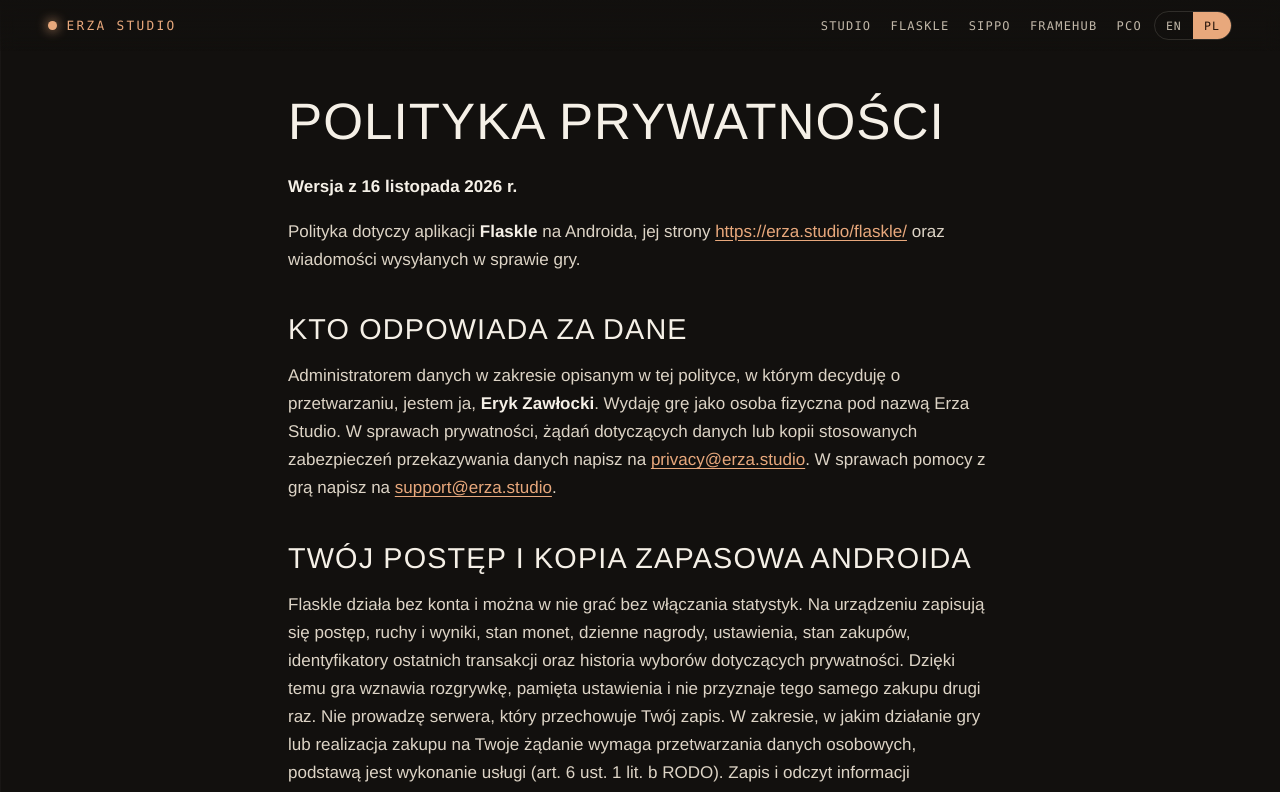
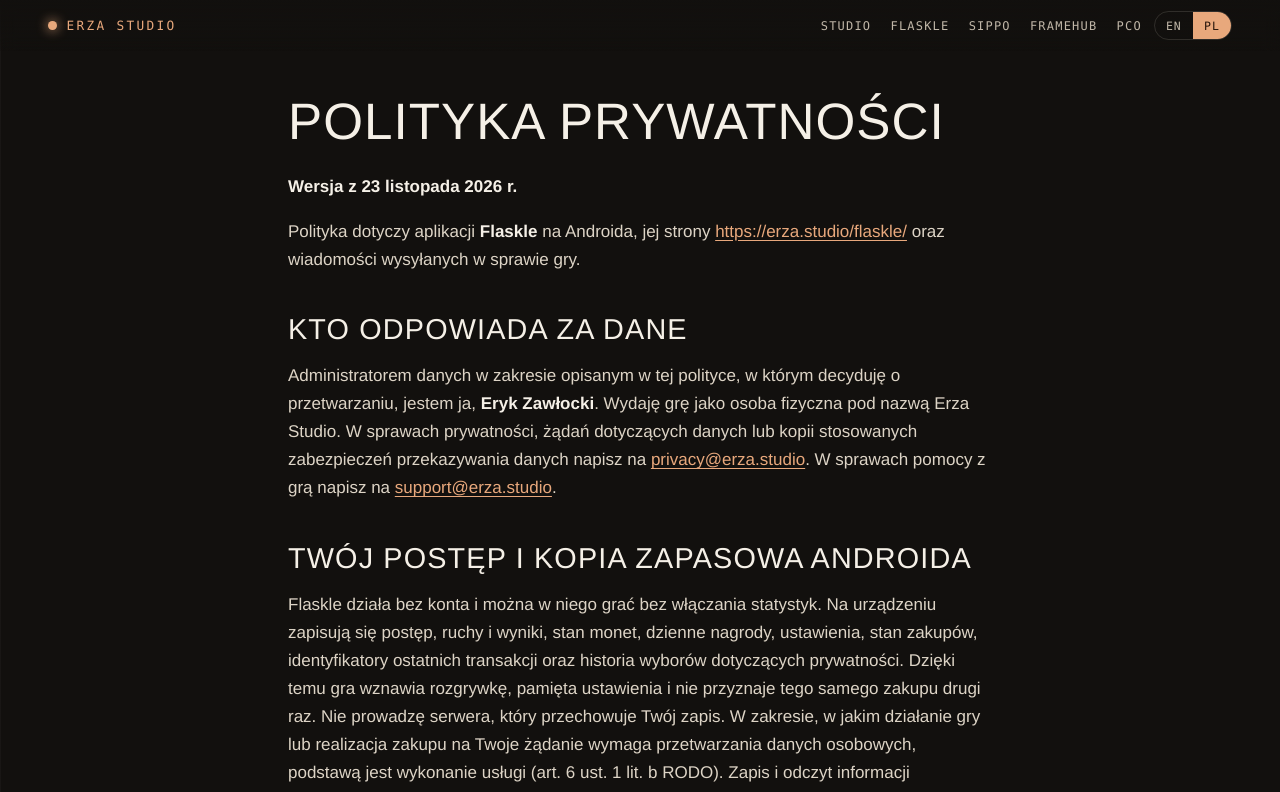
Before and after one commit to 9Erza/erza-studio-pages, a plain HTML site: page flaskle/privacy/index.html in a window 1280 px wide. Both pictures are taken after a click on the button "PL". Shown: the top 792 px of the page. Drawn offline with Linux system fonts and the light colour scheme.

Commit message:
Flaskle privacy policy: version date and Polish grammar after the rename
Co-Authored-By: Claude Opus 5.5 <noreply@anthropic.com>
Claude-Session: https://claude.ai/code/session_01KkmSYBtpEgUySGuXDJYv11

```diff
--- a/flaskle/privacy/index.html
+++ b/flaskle/privacy/index.html
@@ -16,7 +16,7 @@
 <a class="skip" href="#main"><span data-l="en">Skip to content</span><span data-l="pl">Przejdź do treści</span></a>
 <header class="top"><a class="brand" href="../../" aria-label="Erza Studio"><span class="dot" aria-hidden="true"></span>ERZA STUDIO</a><nav aria-label="Main" data-al-en="Main" data-al-pl="Główna"><a href="../../">Studio</a><a href="../../flaskle/">Flaskle</a><a href="../../sippo/">Sippo</a><a href="../../framehub/">FrameHub</a><a href="../../pco/">PCO</a></nav><div class="lang" role="group" aria-label="Language" data-al-en="Language" data-al-pl="Język"><button type="button" data-set="en" aria-pressed="true">EN</button><button type="button" data-set="pl" aria-pressed="false">PL</button></div></header>
 <main id="main">
-<h1><span data-l="en">Privacy Policy</span><span data-l="pl">Polityka prywatności</span></h1><section class="policy-language" id="en" lang="en" data-l="en"><p><strong>Version dated 16 November 2026</strong></p>
+<h1><span data-l="en">Privacy Policy</span><span data-l="pl">Polityka prywatności</span></h1><section class="policy-language" id="en" lang="en" data-l="en"><p><strong>Version dated 23 November 2026</strong></p>
 <p>This policy covers the Android app <strong>Flaskle</strong>, its website at <a href="https://erza.studio/flaskle/">https://erza.studio/flaskle/</a> and messages you send about the game.</p>
 <h2>Who is responsible</h2>
 <p><strong>Eryk Zawłocki</strong>, an individual developer publishing as Erza Studio, is the controller for the processing described here that he determines. For privacy questions, requests or a copy of applicable transfer safeguards, write to <a href="mailto:privacy@erza.studio">privacy@erza.studio</a>. For game support, write to <a href="mailto:support@erza.studio">support@erza.studio</a>.</p>
@@ -39,12 +39,12 @@
 <p>The service providers listed above may process data outside the European Economic Area. When applicable, transfers rely on an adequacy decision, including the EU–US Data Privacy Framework for certified recipients covered by it, or on applicable safeguards such as the European Commission&#x27;s standard contractual clauses. Contact <a href="mailto:privacy@erza.studio">privacy@erza.studio</a> for details about a transfer and where to obtain its safeguards. Data sent by the analytics and advertising SDKs use encrypted transport. I limit access to support and privacy correspondence to handling those matters.</p>
 <h2>Rights, requests and children</h2>
 <p>Depending on the purpose and legal basis, you can request access, correction, erasure, restriction or portability, or object to processing based on legitimate interests. To exercise these rights, write to <a href="mailto:privacy@erza.studio">privacy@erza.studio</a>. The game has no accounts. I may ask for limited additional information if needed to verify your identity or locate the data. You can complain to the data protection authority in your place of usual residence, work or the alleged infringement. In Poland that authority is the President of the Personal Data Protection Office (UODO). See <a href="https://uodo.gov.pl/pl/526/2464">https://uodo.gov.pl/pl/526/2464</a>.</p>
-<p>The game is not deliberately marketed to children. If you believe a child has provided personal data without the authorisation required by law, please contact <a href="mailto:privacy@erza.studio">privacy@erza.studio</a>.</p></section><section class="policy-language" id="pl" lang="pl" data-l="pl"><p><strong>Wersja z 16 listopada 2026 r.</strong></p>
+<p>The game is not deliberately marketed to children. If you believe a child has provided personal data without the authorisation required by law, please contact <a href="mailto:privacy@erza.studio">privacy@erza.studio</a>.</p></section><section class="policy-language" id="pl" lang="pl" data-l="pl"><p><strong>Wersja z 23 listopada 2026 r.</strong></p>
 <p>Polityka dotyczy aplikacji <strong>Flaskle</strong> na Androida, jej strony <a href="https://erza.studio/flaskle/">https://erza.studio/flaskle/</a> oraz wiadomości wysyłanych w sprawie gry.</p>
 <h2>Kto odpowiada za dane</h2>
 <p>Administratorem danych w zakresie opisanym w tej polityce, w którym decyduję o przetwarzaniu, jestem ja, <strong>Eryk Zawłocki</strong>. Wydaję grę jako osoba fizyczna pod nazwą Erza Studio. W sprawach prywatności, żądań dotyczących danych lub kopii stosowanych zabezpieczeń przekazywania danych napisz na <a href="mailto:privacy@erza.studio">privacy@erza.studio</a>. W sprawach pomocy z grą napisz na <a href="mailto:support@erza.studio">support@erza.studio</a>.</p>
 <h2>Twój postęp i kopia zapasowa Androida</h2>
-<p>Flaskle działa bez konta i można w nie grać bez włączania statystyk. Na urządzeniu zapisują się postęp, ruchy i wyniki, stan monet, dzienne nagrody, ustawienia, stan zakupów, identyfikatory ostatnich transakcji oraz historia wyborów dotyczących prywatności. Dzięki temu gra wznawia rozgrywkę, pamięta ustawienia i nie przyznaje tego samego zakupu drugi raz. Nie prowadzę serwera, który przechowuje Twój zapis. W zakresie, w jakim działanie gry lub realizacja zakupu na Twoje żądanie wymaga przetwarzania danych osobowych, podstawą jest wykonanie usługi (art. 6 ust. 1 lit. b RODO). Zapis i odczyt informacji potrzebnych do funkcji, z której chcesz skorzystać, korzysta z wyjątku dla niezbędnego dostępu do urządzenia, gdy stosuje się przepisy Prawa komunikacji elektronicznej.</p>
+<p>Flaskle działa bez konta i można w niego grać bez włączania statystyk. Na urządzeniu zapisują się postęp, ruchy i wyniki, stan monet, dzienne nagrody, ustawienia, stan zakupów, identyfikatory ostatnich transakcji oraz historia wyborów dotyczących prywatności. Dzięki temu gra wznawia rozgrywkę, pamięta ustawienia i nie przyznaje tego samego zakupu drugi raz. Nie prowadzę serwera, który przechowuje Twój zapis. W zakresie, w jakim działanie gry lub realizacja zakupu na Twoje żądanie wymaga przetwarzania danych osobowych, podstawą jest wykonanie usługi (art. 6 ust. 1 lit. b RODO). Zapis i odczyt informacji potrzebnych do funkcji, z której chcesz skorzystać, korzysta z wyjątku dla niezbędnego dostępu do urządzenia, gdy stosuje się przepisy Prawa komunikacji elektronicznej.</p>
 <p>Zależnie od ustawień Android może objąć zapis i jego kopię awaryjną systemową kopią zapasową albo przenieść je na inne urządzenie. Zapis zawiera wybór dotyczący statystyk. Gra resetuje ten wybór, kiedy wykryje przywrócenie zapisu. Reguły kopii wykluczają pliki bibliotek reklamowych i analitycznych. Za kopie i przywracanie odpowiada Android. Aby usunąć zapis lokalny, wyczyść dane aplikacji w ustawieniach Androida. Kopiami możesz zarządzać osobno w ustawieniach urządzenia i konta Google. Usunięcie zapisu nie anuluje zakupów w Google Play.</p>
 <h2>Reklamy i wybory dotyczące prywatności reklam</h2>
 <p>Gra korzysta z <strong>Google AdMob</strong>, aby finansować rozwój. Może wyświetlić reklamę pełnoekranową po poziomie oraz udostępnia dobrowolne reklamy za nagrody w grze. Zakup „Bez reklam” usuwa reklamy pełnoekranowe. Reklamy z nagrodą pozostają opcjonalne.</p>
```
